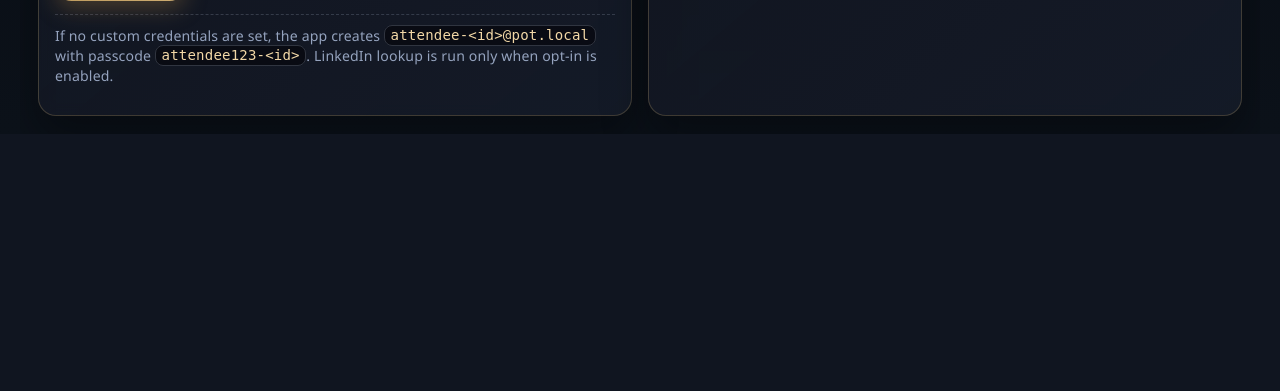
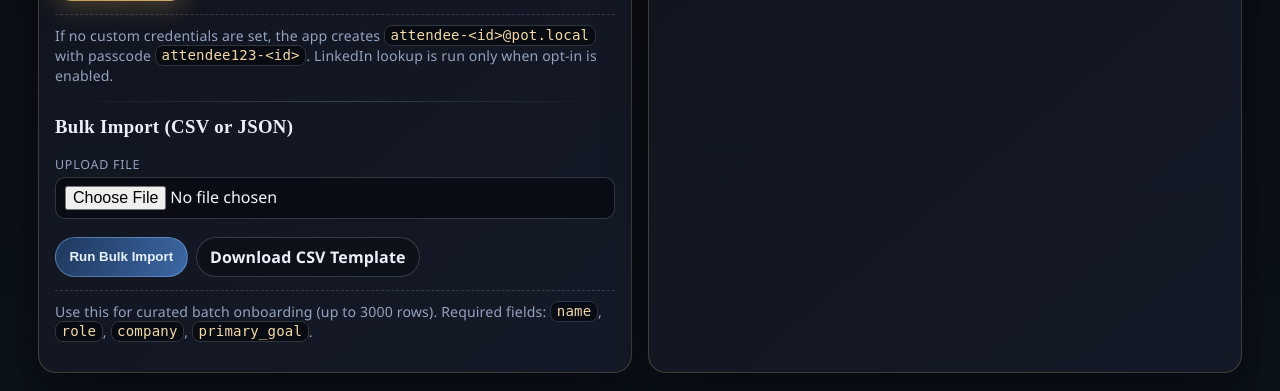
Before and after one commit to kenshiro-17/AI-Matchmaking, a FastAPI app: template app/templates/organizer.html in a window 1280 px wide. Shown: the part 1387-1778 px from the top of the page. Before the commit the page ends 1521 px from the top, so only its background shows below. Run offline with FastAPI, Linux system fonts and the light colour scheme; the template is opened without the code that fills it: most values are stand-ins (such as "Sample title", 1, 10 or a date in 2020).

Commit message:
Add organizer bulk attendee import and refresh submission docs

```diff
--- a/app/main.py
+++ b/app/main.py
@@ -1,16 +1,18 @@
 import csv
 import io
+import json
 import os
 import re
 import time
 from pathlib import Path
 from urllib.parse import quote_plus
 
-from fastapi import Depends, FastAPI, Form, HTTPException, Request
+from fastapi import Depends, FastAPI, File, Form, HTTPException, Request, UploadFile
 from fastapi.responses import RedirectResponse, StreamingResponse
 from fastapi.staticfiles import StaticFiles
 from fastapi.templating import Jinja2Templates
 from sqlalchemy import or_
+from sqlalchemy.exc import IntegrityError
 from sqlalchemy.orm import Session
 from starlette.middleware.httpsredirect import HTTPSRedirectMiddleware
 from starlette.middleware.gzip import GZipMiddleware
@@ -75,6 +77,8 @@ SEED_ON_STARTUP = os.getenv(
 ).lower() == "true"
 HOME_PAGE_SIZE = int(os.getenv("HOME_PAGE_SIZE", "80"))
 ORGANIZER_PAGE_SIZE = int(os.getenv("ORGANIZER_PAGE_SIZE", "100"))
+IMPORT_MAX_FILE_BYTES = int(os.getenv("IMPORT_MAX_FILE_BYTES", str(4 * 1024 * 1024)))
+IMPORT_MAX_ROWS = int(os.getenv("IMPORT_MAX_ROWS", "3000"))
 
 if ALLOWED_HOSTS != ["*"]:
     app.add_middleware(TrustedHostMiddleware, allowed_hosts=ALLOWED_HOSTS)
@@ -251,24 +255,32 @@ def ensure_default_organizer_user(db: Session):
     return db.query(AppUser).filter(AppUser.email == ORGANIZER_EMAIL).first()
 
 
-def ensure_attendee_user(db: Session, attendee: Attendee, email: str | None = None, raw_password: str | None = None):
+def ensure_attendee_user(
+    db: Session,
+    attendee: Attendee,
+    email: str | None = None,
+    raw_password: str | None = None,
+    commit: bool = True,
+):
     existing = db.query(AppUser).filter(AppUser.attendee_id == attendee.id, AppUser.role == "attendee").first()
     if existing:
         return existing
     user_email = email or f"attendee-{attendee.id}@pot.local"
     password = raw_password or f"{ATTENDEE_BOOTSTRAP_PASSWORD}-{attendee.id}"
-    db.add(
-        AppUser(
-            email=user_email,
-            role="attendee",
-            attendee_id=attendee.id,
-            password_hash=hash_password(password),
-            failed_attempts=0,
-            locked_until=0,
-        )
+    created = AppUser(
+        email=user_email,
+        role="attendee",
+        attendee_id=attendee.id,
+        password_hash=hash_password(password),
+        failed_attempts=0,
+        locked_until=0,
     )
-    db.commit()
-    return db.query(AppUser).filter(AppUser.attendee_id == attendee.id, AppUser.role == "attendee").first()
+    db.add(created)
+    if commit:
+        db.commit()
+        return db.query(AppUser).filter(AppUser.attendee_id == attendee.id, AppUser.role == "attendee").first()
+    db.flush()
+    return created
 
 
 def validate_text(value: str, field: str, max_len: int) -> str:
@@ -320,6 +332,98 @@ def parse_page_size(value: str | None, default: int, min_size: int = 10, max_siz
     except (TypeError, ValueError):
         return default
     return min(max(parsed, min_size), max_size)
+
+
+def required_text(value: str, field: str, max_len: int) -> str:
+    cleaned = validate_text(value, field, max_len)
+    if not cleaned:
+        raise ValueError(f"{field} is required")
+    return cleaned
+
+
+def parse_seed_confidence(raw_value: str) -> float:
+    value = (raw_value or "").strip()
+    if not value:
+        return 0.7
+    try:
+        parsed = float(value)
+    except ValueError as exc:
+        raise ValueError("seed_confidence must be a number between 0 and 1") from exc
+    if parsed < 0 or parsed > 1:
+        raise ValueError("seed_confidence must be between 0 and 1")
+    return parsed
+
+
+def load_bulk_import_rows(filename: str, raw_content: bytes) -> list[dict]:
+    if len(raw_content) > IMPORT_MAX_FILE_BYTES:
+        raise ValueError(f"import file exceeds {IMPORT_MAX_FILE_BYTES} bytes")
+    try:
+        content = raw_content.decode("utf-8")
+    except UnicodeDecodeError as exc:
+        raise ValueError("file must be utf-8 encoded") from exc
+
+    ext = Path(filename or "").suffix.lower()
+    rows: list[dict] = []
+    if ext == ".json":
+        payload = json.loads(content)
+        if isinstance(payload, dict):
+            rows = payload.get("attendees", [])
+        elif isinstance(payload, list):
+            rows = payload
+        else:
+            raise ValueError("json payload must be a list or an object with attendees[]")
+        if not isinstance(rows, list):
+            raise ValueError("json attendees must be a list")
+    else:
+        reader = csv.DictReader(io.StringIO(content))
+        if not reader.fieldnames:
+            raise ValueError("csv header is required")
+        rows = list(reader)
+
+    if not rows:
+        raise ValueError("import payload contains no attendee rows")
+    if len(rows) > IMPORT_MAX_ROWS:
+        raise ValueError(f"import exceeds max rows ({IMPORT_MAX_ROWS})")
+    return rows
+
+
+def parse_import_row(row_data: dict) -> dict:
+    row = {str(k).strip().lower(): "" if v is None else str(v).strip() for k, v in row_data.items()}
+    linkedin_opt_in = parse_opt_in(row.get("linkedin_opt_in", ""))
+    linkedin_url = validate_text(row.get("linkedin_url", ""), "linkedin_url", 280)
+    if linkedin_opt_in and not linkedin_url:
+        raise ValueError("linkedin_url is required when linkedin_opt_in is enabled")
+    if not linkedin_opt_in:
+        linkedin_url = ""
+
+    login_email = validate_email_or_blank(row.get("login_email", ""), "login_email")
+    temp_password = validate_password_or_blank(row.get("temp_password", ""), "temp_password")
+    if (login_email and not temp_password) or (temp_password and not login_email):
+        raise ValueError("login_email and temp_password must be set together")
+    if APP_ENV in {"prod", "production"} and not temp_password:
+        raise ValueError("temp_password is required in production")
+
+    seed_confidence = parse_seed_confidence(row.get("seed_confidence", ""))
+
+    return {
+        "name": required_text(row.get("name", ""), "name", 120),
+        "role": required_text(row.get("role", ""), "role", 120),
+        "company": required_text(row.get("company", ""), "company", 120),
+        "primary_goal": required_text(row.get("primary_goal", ""), "primary_goal", 120),
+        "availability": validate_text(row.get("availability", ""), "availability", 240),
+        "language": validate_text(row.get("language", "") or "English", "language", 32) or "English",
+        "timezone": validate_text(row.get("timezone", "") or "Europe/Paris", "timezone", 64) or "Europe/Paris",
+        "secondary_goals": validate_text(row.get("secondary_goals", ""), "secondary_goals", 240),
+        "exclusions": validate_text(row.get("exclusions", ""), "exclusions", 240),
+        "focus_text": validate_text(row.get("focus_text", ""), "focus_text", 800),
+        "seek_text": validate_text(row.get("seek_text", ""), "seek_text", 800),
+        "offer_text": validate_text(row.get("offer_text", ""), "offer_text", 800),
+        "linkedin_opt_in": linkedin_opt_in,
+        "linkedin_url": linkedin_url,
+        "seed_confidence": seed_confidence,
+        "login_email": login_email,
+        "temp_password": temp_password,
+    }
 
 
 def delete_attendee_relations(db: Session, attendee_id: int) -> dict[str, int]:
@@ -822,6 +926,155 @@ def create_attendee_form(
     )
 
 
+@app.get("/organizer/attendees/template.csv")
+def attendee_import_template(request: Request, db: Session = Depends(get_db)):
+    auth = require_organizer(request)
+    if auth:
+        return auth
+    user = current_user(request)
+    if not has_permission(user, "manage_attendees"):
+        write_audit_log(db, user, "download_attendee_template", "attendee_import", "", "denied", {})
+        raise HTTPException(status_code=403, detail="Forbidden")
+    header = [
+        "name",
+        "role",
+        "company",
+        "primary_goal",
+        "availability",
+        "language",
+        "timezone",
+        "secondary_goals",
+        "exclusions",
+        "seek_text",
+        "offer_text",
+        "focus_text",
+        "linkedin_opt_in",
+        "linkedin_url",
+        "seed_confidence",
+        "login_email",
+        "temp_password",
+    ]
+    sample = [
+        "Elena Rossi",
+        "Head of Digital Assets",
+        "European Bank",
+        "Partnerships",
+        "day1_pm,day2_am",
+        "English",
+        "Europe/Paris",
+        "Investment",
+        "",
+        "tokenization infrastructure partner",
+        "institutional distribution",
+        "compliant digital asset deployment",
+        "true",
+        "https://www.linkedin.com/in/elena-rossi",
+        "0.85",
+        "elena.rossi@bank.com",
+        "TempPass123!",
+    ]
+    buffer = io.StringIO()
+    writer = csv.writer(buffer)
+    writer.writerow(header)
+    writer.writerow(sample)
+    write_audit_log(db, user, "download_attendee_template", "attendee_import", "", "success", {})
+    return StreamingResponse(
+        io.BytesIO(buffer.getvalue().encode("utf-8")),
+        media_type="text/csv",
+        headers={"Content-Disposition": "attachment; filename=attendees_import_template.csv"},
+    )
+
+
+@app.post("/organizer/attendees/import")
+async def bulk_import_attendees_form(
+    request: Request,
+    csrf_token: str = Form(""),
+    upload_file: UploadFile = File(...),
+    db: Session = Depends(get_db),
+):
+    auth = require_organizer(request)
+    if auth:
+        return auth
+    require_csrf_form(request, csrf_token)
+    check_rate_limit(request, "attendee_bulk_import_form", limit=5, period_seconds=60)
+    user = current_user(request)
+
+    filename = validate_text(upload_file.filename or "", "upload_file_name", 180)
+    if not filename:
+        raise HTTPException(status_code=400, detail="upload file is required")
+    if Path(filename).suffix.lower() not in {".csv", ".json"}:
+        raise HTTPException(status_code=400, detail="upload file must be .csv or .json")
+
+    raw = await upload_file.read(IMPORT_MAX_FILE_BYTES + 1)
+    try:
+        rows = load_bulk_import_rows(filename, raw)
+    except (ValueError, json.JSONDecodeError) as exc:
+        write_audit_log(
+            db,
+            user,
+            "bulk_import_attendees",
+            "attendee_import",
+            "",
+            "failed",
+            {"error": str(exc)[:180], "filename": filename},
+        )
+        msg = f"Bulk import failed: {str(exc)[:180]}"
+        return RedirectResponse(url=f"/organizer?message={quote_plus(msg)}", status_code=303)
+
+    created = 0
+    failed = 0
+    sample_errors: list[str] = []
+    for index, raw_row in enumerate(rows, start=1):
+        row_number = index + 1 if Path(filename).suffix.lower() == ".csv" else index
+        try:
+            parsed = parse_import_row(raw_row if isinstance(raw_row, dict) else {})
+            with db.begin_nested():
+                attendee = Attendee(
+                    name=parsed["name"],
+                    role=parsed["role"],
+                    company=parsed["company"],
+                    primary_goal=parsed["primary_goal"],
+                    availability=parsed["availability"],
+                    language=parsed["language"],
+                    timezone=parsed["timezone"],
+                    secondary_goals=parsed["secondary_goals"],
+                    exclusions=parsed["exclusions"],
+                    seek_text=parsed["seek_text"],
+                    offer_text=parsed["offer_text"],
+                    focus_text=parsed["focus_text"],
+                    linkedin_opt_in=parsed["linkedin_opt_in"],
+                    linkedin_url=parsed["linkedin_url"],
+                    seed_confidence=parsed["seed_confidence"],
+                )
+                db.add(attendee)
+                db.flush()
+                ensure_attendee_user(
+                    db,
+                    attendee,
+                    email=parsed["login_email"] or None,
+                    raw_password=parsed["temp_password"] or None,
+                    commit=False,
+                )
+            created += 1
+        except (ValueError, IntegrityError) as exc:
+            failed += 1
+            if len(sample_errors) < 5:
+                sample_errors.append(f"row {row_number}: {str(exc).replace(chr(10), ' ')[:140]}")
+        except HTTPException as exc:
+            failed += 1
+            if len(sample_errors) < 5:
+                detail = str(exc.detail) if hasattr(exc, "detail") else str(exc)
+                sample_errors.append(f"row {row_number}: {detail.replace(chr(10), ' ')[:140]}")
+
+    db.commit()
+    details = {"filename": filename, "created": created, "failed": failed, "total": len(rows), "errors": sample_errors}
+    write_audit_log(db, user, "bulk_import_attendees", "attendee_import", "", "success", details)
+    message = f"Bulk import complete: created={created}, failed={failed}, total={len(rows)}"
+    if sample_errors:
+        message += f" | sample errors: {'; '.join(sample_errors)}"
+    return RedirectResponse(url=f"/organizer?message={quote_plus(message)}", status_code=303)
+
+
 @app.post("/organizer/enrich")
 def enrich_attendee_form(
     request: Request,
--- a/app/static/styles.css
+++ b/app/static/styles.css
@@ -548,6 +548,13 @@ textarea:focus {
   border-radius: 10px;
 }
 
+.divider {
+  border: 0;
+  height: 1px;
+  margin: 1rem 0 0.9rem;
+  background: linear-gradient(90deg, transparent, rgba(188, 201, 224, 0.22), transparent);
+}
+
 code {
   background: rgba(8, 11, 18, 0.9);
   border: 1px solid rgba(188, 201, 224, 0.22);
--- a/app/templates/organizer.html
+++ b/app/templates/organizer.html
@@ -110,6 +110,20 @@
             </div>
           </form>
           <p class="small note-subtle">If no custom credentials are set, the app creates <code>attendee-&lt;id&gt;@pot.local</code> with passcode <code>attendee123-&lt;id&gt;</code>. LinkedIn lookup is run only when opt-in is enabled.</p>
+          <hr class="divider" />
+          <h3>Bulk Import (CSV or JSON)</h3>
+          <form action="/organizer/attendees/import" method="post" enctype="multipart/form-data" class="form-grid">
+            <input type="hidden" name="csrf_token" value="{{ csrf_token }}" />
+            <div class="full-row">
+              <label>Upload File</label>
+              <input name="upload_file" type="file" accept=".csv,.json,text/csv,application/json" required />
+            </div>
+            <div class="actions full-row">
+              <button class="btn btn-secondary" type="submit">Run Bulk Import</button>
+              <a class="btn" href="/organizer/attendees/template.csv">Download CSV Template</a>
+            </div>
+          </form>
+          <p class="small note-subtle">Use this for curated batch onboarding (up to 3000 rows). Required fields: <code>name</code>, <code>role</code>, <code>company</code>, <code>primary_goal</code>.</p>
         </article>
 
         <article class="panel panel-elevated">
```
Also changed, not shown: docs/Case_Study_3_Submission_Draft.md (+3 -1 lines), docs/level2/Proof_of_Concept.md (+5 -2 lines), docs/level3/Working_Prototype.md (+3 -0 lines), docs/security/Security_Hardening_Plan_and_Implementation.md (+4 -1 lines), scripts/generate_submission_pdfs.py (added, +159 -0 lines), tests/test_auth_and_security.py (+67 -0 lines), README.md, 4 other files.
